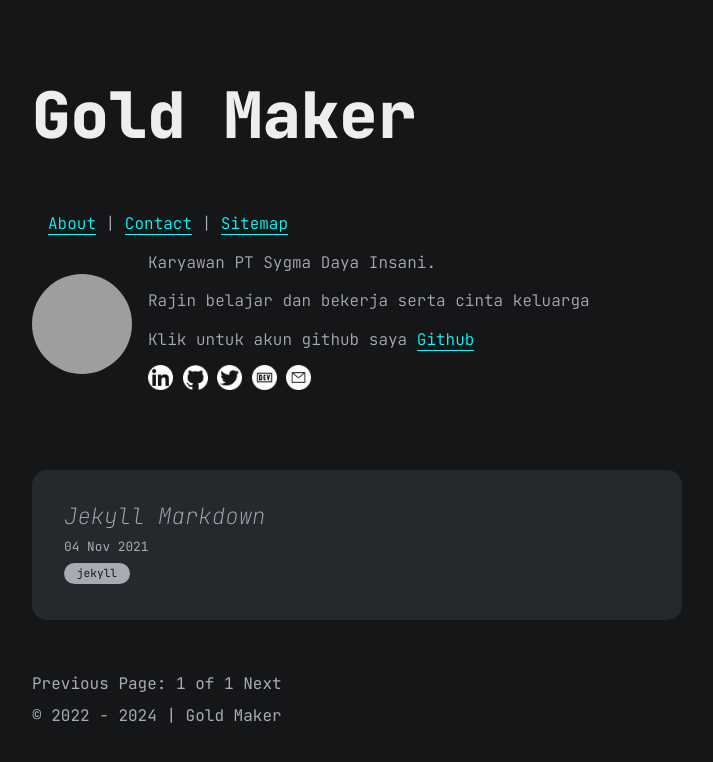
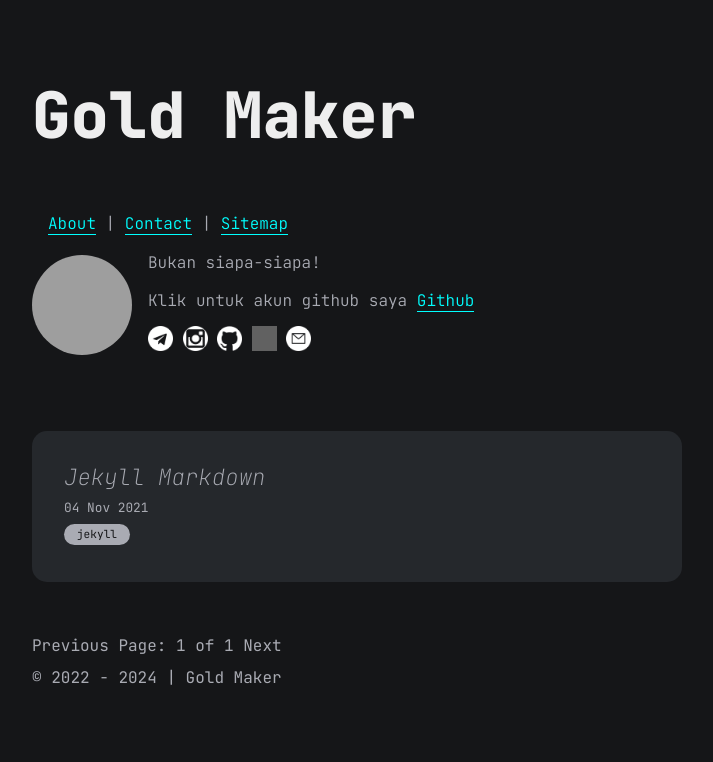
Before and after one commit to angganesia/angganesia.github.io, a Jekyll site: the page built from index.html, in a window 1280 px wide. Shown: the top 762 px of the page, without its empty margins (283-996 px from the left). Built offline with Jekyll 4.4.1, drawn with Linux system fonts in a browser that asks for light colours; the list of posts is cut into pages by our own code; comment, search, counter and statistics services are not loaded; grey boxes are pictures that could not be loaded.

Commit message:
Update author.yml

```diff
--- a/_data/author.yml
+++ b/_data/author.yml
@@ -1,35 +1,31 @@
-name: Bondan Murdani Soleh
-dp: https://avatars.githubusercontent.com/u/42795436?v=4
+name: Angga Pratama
+dp: https://avatars.githubusercontent.com/u/23496701?v=4
 navigasi: " <p>
-  <a href='https://papabondan.github.io/about'>About</a> |
-  <a href='https://papabondan.github.io/contact'>Contact</a> |
-  <a href='https://papabondan.github.io/sitemaps'>Sitemap</a>
+  <a href='/about'>About</a> |
+  <a href='/contact'>Contact</a> |
+  <a href='/sitemaps'>Sitemap</a>
   </p> <br/>"
 description: "
   <p>
-    Karyawan PT Sygma Daya Insani.
+    Bukan siapa-siapa!
   </p>
   <br/>
   <p>
-    Rajin belajar dan bekerja serta cinta keluarga
-  </P>
-   <br/>
-  <p>
-    Klik untuk akun github saya <a href='https://github.com/papabondan' target='_blank'> Github</a>
+    Klik untuk akun github saya <a href='https://github.com/angganesia' target='_blank'> Github</a>
   </p>
 
 "
 form: moqrjrbp
 contact-title: Contact
-email: murdani.bondan.bm@gmail.com
+email: angganesia@gmail.com
 contact:
-  - title: linkedin
-    url: https://www.linkedin.com/in/bondan-murdani-soleh-35b02b131/
+  - title: telegram
+    url: #https://www.linkedin.com/in/bondan-murdani-soleh-35b02b131/
+  - title: instagram
+    url: https://instagram.com/angga_p27
   - title: github
-    url: https://github.com/papabondan
-  - title: twitter
-    url: https://twitter.com/bondanhadoh
-  - title: dev
-    url: https://dev.to/
+    url: https://github.com/angganesia
+  - title: #dev
+    url: #https://dev.to/
   - title: email
-    url: mailto:murdani.bondan.bm@gmail.com
+    url: mailto:angganesia@gmail.com
```
